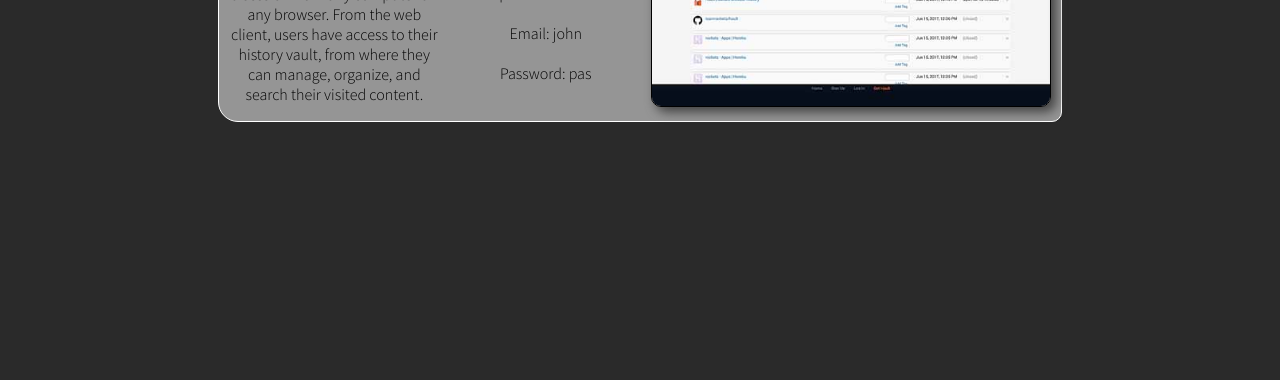
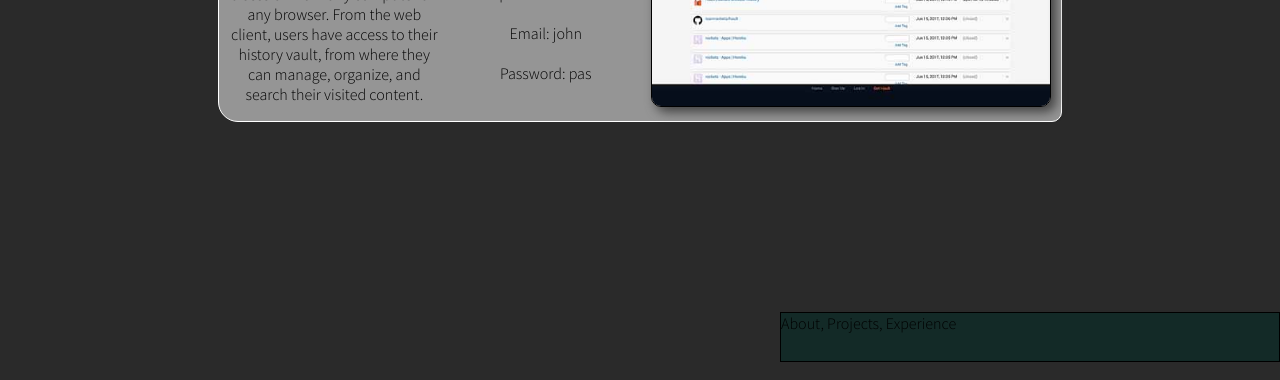
Before and after one commit to dwgate/dwgate.github.io, a website: page index.html in a window 1280 px wide. Shown: the part 438-818 px from the top of the page. Drawn offline with Linux system fonts and the light colour scheme.

Commit message:
navbar display properly on scroll

```diff
--- a/index.html
+++ b/index.html
@@ -8,6 +8,9 @@
 
 <body>
   <div class="app-wrapper">
+    <div class="nav">
+      About, Projects, Experience
+    </div>
 
     <div class="focus page" id="me">
       <div class="me-container">
--- a/script.js
+++ b/script.js
@@ -122,7 +122,22 @@ function shrinkSkill() {
   this.style.transform = 'scale(1, 1)';
 }
 
+document.addEventListener('scroll', toggleNav);
 
+const nav = document.querySelector('.nav');
+
+function toggleNav() {
+  if (displayIndex > 1) { return; }
+
+  const navWidth = window.getComputedStyle(nav).width;
+  const position = `calc(${window.innerWidth}px - ${navWidth})`
+  if (displayIndex === 1) {
+
+    nav.style.left = position;
+    return;
+  }
+  nav.style.left = `calc(${window.innerWidth}px + ${navWidth})`;
+}
 
 
 
--- a/style.scss
+++ b/style.scss
@@ -39,6 +39,17 @@ html {
 } */
 .icon {
   width: 25px;
+}
+.nav {
+  position: absolute;
+  margin-right: 0px;
+  width: 500px;
+  height: 50px;
+  background-color: $darkestteal;
+  border: 1px solid black;
+  left: calc(100vw + 500px);
+  top: calc(100vh - 50px);
+  transition: left 0.5s ease-in;
 }
 
 /*--------------------LANDING--------------------*/
```
Also changed, not shown: build/style.css.
